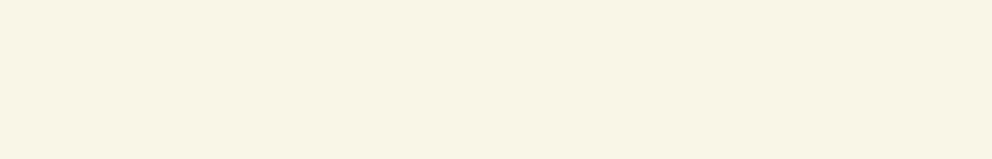
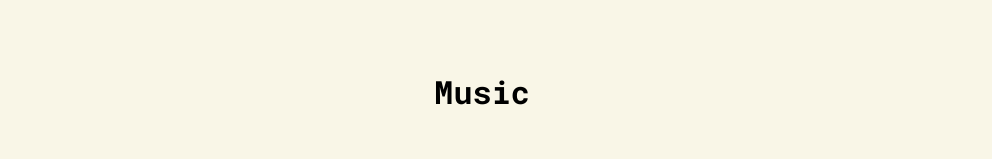
Before and after one commit to skymouse85/m-p-c-music, a Next.js app: page / in a window 1280 px wide. Shown: the part 1937-2096 px from the top of the page, without its empty margins (158-1150 px from the left). Before the commit the page ends 2016 px from the top, so only its background shows below. Built offline with nearby package versions, Linux system fonts and the light colour scheme.

Commit message:
style work

```diff
--- a/pages/index.js
+++ b/pages/index.js
@@ -69,6 +69,12 @@ export default function Home() {
           </div>
         </div>
 
+        <div className={styles.spacer}></div>
+
+        <div>
+          <h1 style={robotoMono.style}>Music</h1>
+        </div>
+
         <Footer/>
       </main>
     </>
--- a/styles/Home.module.css
+++ b/styles/Home.module.css
@@ -86,11 +86,15 @@
   min-height: 300px;
   display: flex;
   flex-direction: row;
-  align-items: center;
+  align-items: flex-end;
   justify-content: right;
 
 }
 
+
+.spacer {
+  height: 300px
+}
  .pContainer {
   /* border: 2px dotted rgb(96, 139, 168); */
   width: 700px;
@@ -99,10 +103,13 @@
  }
 .indexBio p {
   font-size: 50px;
+
 }
 
 .indexBio h2 {
   /* margin: 50px */
+  align-self:flex-end
+
 
 }
 
```
